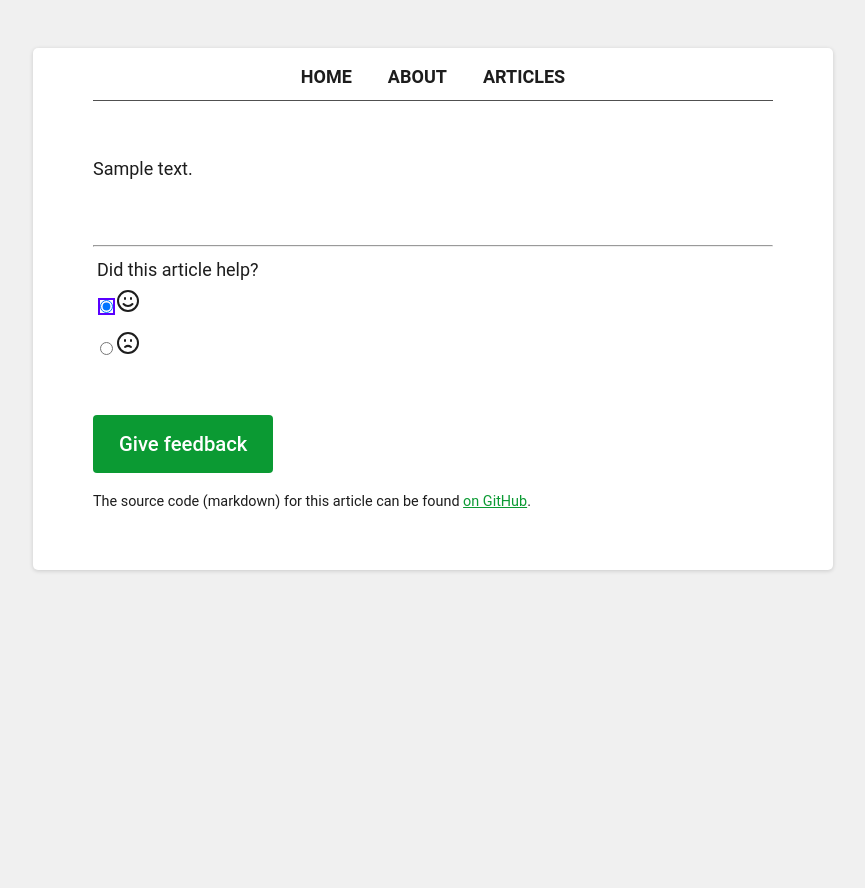
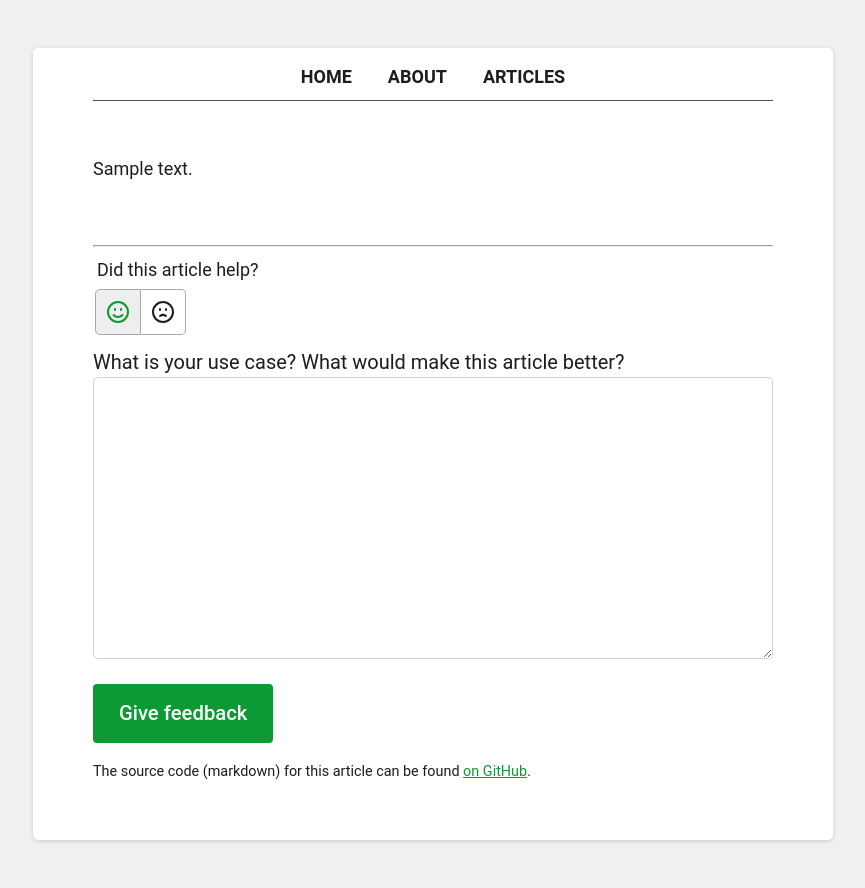
Before and after one commit to dtinit/portmap, a Django app: a page that uses templates/_base.html in a window 1280 px wide, after a click that opens the changed part. Shown: the whole page, without its empty margins (207-1072 px from the left). Before the commit the page ends 572 px from the top, so only its background shows below. Run offline with Django 4.2, Linux system fonts and the light colour scheme; tables that the repository leaves empty hold one stand-in row (values such as "Sample post").

Commit message:
Restyle article feedback form buttons and allow both to reveal explanation textarea

```diff
--- a/portmap/core/forms.py
+++ b/portmap/core/forms.py
@@ -4,6 +4,8 @@ from django.forms.renderers import TemplatesSetting
 
 from .models import User, UseCaseFeedback
 
+class UnwrappedRadioSelect(forms.RadioSelect):
+    option_template_name = "forms/widgets/unwrapped_radio_option.html"
 
 class CustomFormRenderer(TemplatesSetting):
     form_template_name = "forms/custom.html"
@@ -42,9 +44,9 @@ class QueryIndexForm(forms.Form):
         self.label_suffix = ' '
 
 class ArticleFeedbackForm(forms.Form):
-    CHOICES = [('happy', '<span>yes</span>'),
-               ('sad', '<span>no</span>')]
-    reaction = forms.ChoiceField(label="Did this article help?", widget=forms.RadioSelect, choices=CHOICES)
+    CHOICES = [('happy', 'Yes'),
+               ('sad', 'No')]
+    reaction = forms.ChoiceField(label="Did this article help?", widget=UnwrappedRadioSelect, choices=CHOICES)
     explanation = forms.CharField(widget=forms.Textarea,
                                   required=False,
                                   label="What is your use case? What would make this article better?")
--- a/static/css/base.css
+++ b/static/css/base.css
@@ -572,6 +572,51 @@ div#datatype_radio_grid {
   color: var(--color-link);
 }
 
+#id_reaction {
+  display: flex;
+  width: auto;
+  position: relative;
+}
+
+/* we're hiding the actual radio input */
+#id_reaction input[type='radio'] {
+  opacity: 0;
+  position: absolute;
+  bottom: -10px;
+}
+
+#id_reaction label {
+  display: flex;
+  align-items: center;
+  justify-content: center;
+  padding: 10px;
+  border: 1px solid #aaa;
+  cursor: pointer;
+}
+
+#id_reaction input[type='radio']:checked + label {
+  background: #eee;
+}
+
+#id_reaction > div:first-of-type input[type='radio']:checked + label {
+  color: var(--logo-green);
+}
+
+#id_reaction > div:last-of-type input[type='radio']:checked + label {
+  color: darkred;
+}
+
+#id_reaction > div:first-of-type label {
+  border-top-left-radius: var(--border-radius);
+  border-bottom-left-radius: var(--border-radius);
+}
+
+#id_reaction > div:last-of-type label {
+  border-top-right-radius: var(--border-radius);
+  border-bottom-right-radius: var(--border-radius);
+  border-left: 0;
+}
+
 /* mobile styles */
 @media (max-width: 600px) {
   .radiogrid-container,
--- /dev/null
+++ b/templates/forms/widgets/unwrapped_radio_option.html
@@ -0,0 +1 @@
+{% include "django/forms/widgets/input.html" %}{% if widget.wrap_label %}<label{% if widget.attrs.id %} for="{{ widget.attrs.id }}"{% endif %}>{% endif %}{% if widget.wrap_label %} {{ widget.label }}</label>{% endif %}
```
Also changed, not shown: static/js/article.js (+18 -9 lines).
